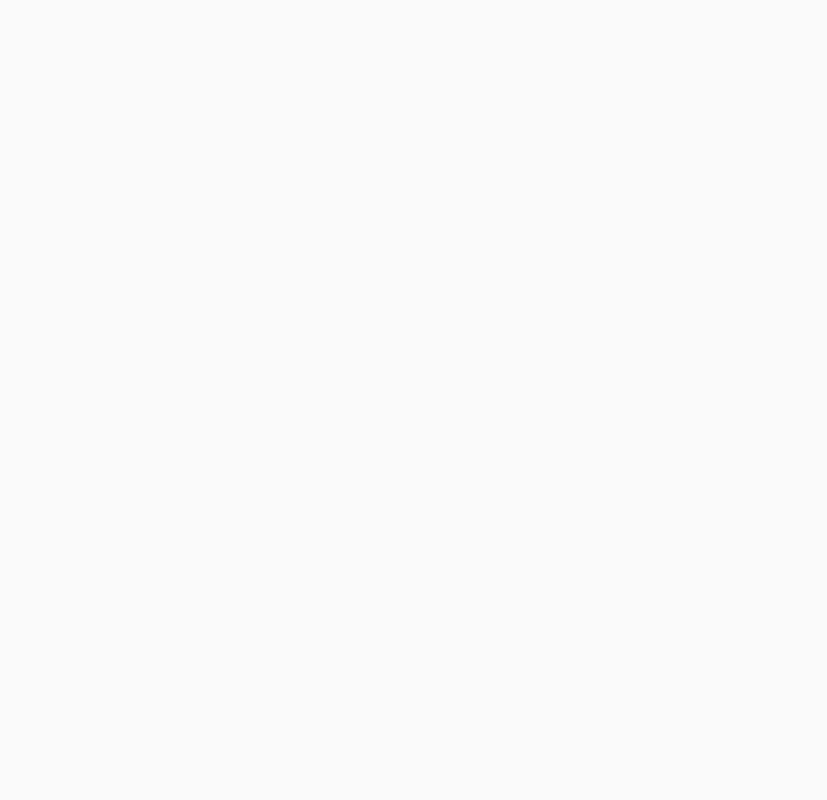
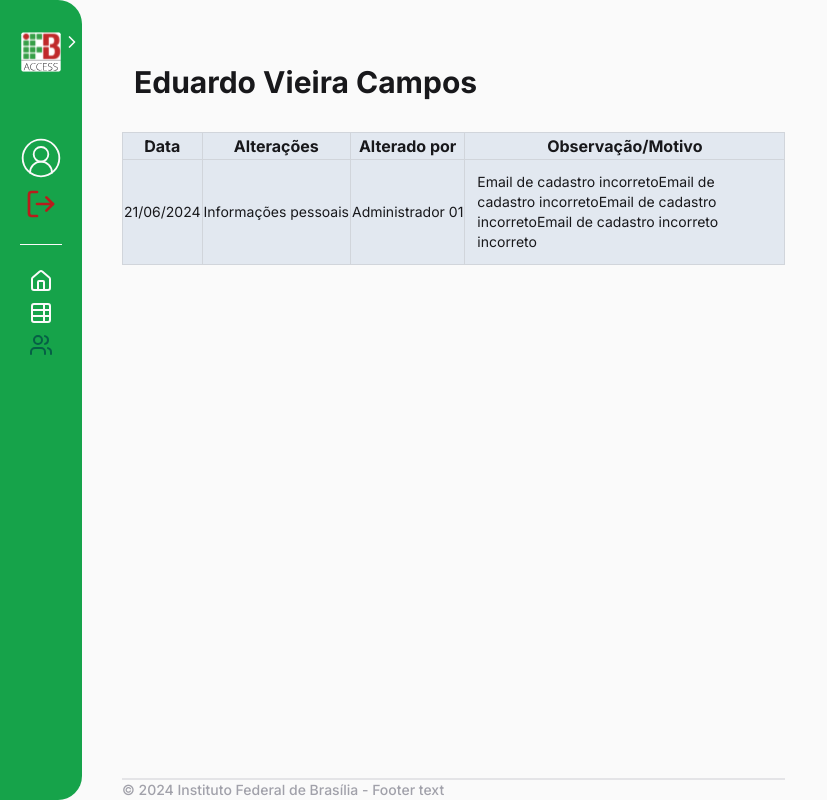
Before and after one commit to Dudobs/sgca-ifb, a React (Vite) app: page /usuarios/1/observacoes in a window 1280 px wide. Before the commit this address had no page. Shown: the whole page, without its empty margins (0-827 px from the left). Built offline with nearby package versions, Linux system fonts and the light colour scheme.

Commit message:
Criando tela de observações de usuários

```diff
--- a/src/app.tsx
+++ b/src/app.tsx
@@ -19,7 +19,7 @@ export function App() {
         <Route path="/usuarios" Component={Usuarios} />
         <Route path="/usuarios/adicionar" Component={AdicionarUsuario} />
         <Route path="/usuarios/editar" Component={EditarUsuario} />
-        <Route path="/usuarios/observacoes" Component={Observacoes} />
+        <Route path="/usuarios/:userId/observacoes" Component={Observacoes} />
         <Route path="/admin" Component={Admin} />
       </Routes>
     </BrowserRouter>
--- a/src/components/button.tsx
+++ b/src/components/button.tsx
@@ -8,6 +8,7 @@ const button = tv({
     variant: {
       primary: 'bg-green-600 hover:bg-green-700 uppercase',
       secondary: 'bg-red-500 hover:bg-red-700 uppercase',
+      reset: 'bg-blue-600 hover:bg-blue-700',
       access_type:
         'w-full bg-transparent text-green-600/80 border border-green-800 font-medium text-center hover:bg-green-500/10 focus:bg-green-600/60 focus:text-zinc-50 flex-1',
     },
--- a/src/components/registros/registries-filter.tsx
+++ b/src/components/registros/registries-filter.tsx
@@ -1,4 +1,4 @@
-import { Search } from 'lucide-react'
+import { FilterX, Search } from 'lucide-react'
 
 import { Form } from '../form/form'
 import { Field } from '../form/field'
@@ -15,7 +15,7 @@ export function RegistriesFilter() {
       <div className="w-2/3 flex flex-wrap gap-4">
         <Field>
           <Label htmlFor="name" label={'Nome:'} />
-          <Input type="text" id="name" name="name" />
+          <Input type="text" id="name" name="name" autoComplete="off" />
         </Field>
 
         <Field>
@@ -48,32 +48,57 @@ export function RegistriesFilter() {
         </Field>
 
         <Field>
-          <Label htmlFor="date" label={'Data'} />
+          <div>
+            <span className="text-sm text-zinc-950 tracking-tight leading-normal">
+              Hora:
+            </span>
             <div id="date" className="flex items-end gap-1">
               <Label htmlFor="startDate" label={'De:'} />
               <Input type="date" id="startDate" name="startDate" />
 
               <Label htmlFor="endDate" label={'Até:'} />
-            <Input type="date" id="endDate" name="endDate" placeholder="até" />
+              <Input
+                type="date"
+                id="endDate"
+                name="endDate"
+                placeholder="até"
+              />
+            </div>
           </div>
         </Field>
 
         <Field>
-          <Label htmlFor="time" label={'Hora'} />
+          <div>
+            <span className="text-sm text-zinc-950 tracking-tight leading-normal">
+              Hora:
+            </span>
             <div id="time" className="flex items-end gap-1">
               <Label htmlFor="startTime" label={'De:'} />
               <Input type="time" id="startTime" name="startTime" />
 
               <Label htmlFor="endTime" label={'Até:'} />
-            <Input type="time" id="endTime" name="endTime" placeholder="até" />
+              <Input
+                type="time"
+                id="endTime"
+                name="endTime"
+                placeholder="até"
+              />
+            </div>
           </div>
         </Field>
       </div>
+
+      <div className="flex gap-2">
+        <Button type="reset" variant="reset" className="normal-case">
+          <FilterX className="size-5" />
+          <span>Limpar filtros</span>
+        </Button>
 
         <Button type="submit" className="normal-case">
           <Search className="size-5 rotate-90" />
           <span>Pesquisar</span>
         </Button>
+      </div>
     </Form>
   )
 }
--- a/src/components/usuarios/menu.tsx
+++ b/src/components/usuarios/user-options.tsx
@@ -6,7 +6,11 @@ import { AlterarStatusAcesso } from '../dialogs/alterar-status-acesso'
 import { TornarAdministrador } from '../dialogs/tornar-administrador'
 import { useState } from 'react'
 
-export function DropdownMenu() {
+type UserProps = {
+  userId: number
+}
+
+export function UserOptions({ userId }: UserProps) {
   // STATE - Adicionar registro
   const [dialogAdicionarRegistroIsOpen, setDialogAdicionarRegistroIsOpen] =
     useState(false)
@@ -61,7 +65,7 @@ export function DropdownMenu() {
           <div className="py-1">
             <MenuItem>
               <a
-                href="/usuarios/editar"
+                href={`/usuarios/${userId}/editar`}
                 className="block px-4 py-2 text-sm text-zinc-950 data-[focus]:bg-green-50 data-[focus]:text-green-900"
               >
                 Editar
@@ -89,7 +93,7 @@ export function DropdownMenu() {
             </MenuItem>
             <MenuItem>
               <a
-                href="/usuarios/observacoes"
+                href={`/usuarios/${userId}/observacoes`}
                 className="block px-4 py-2 text-sm text-zinc-950 data-[focus]:bg-green-50 data-[focus]:text-green-900"
               >
                 Observações
--- a/src/pages/observacoes.tsx
+++ b/src/pages/observacoes.tsx
@@ -1,9 +1,52 @@
+import { Footer } from '../components/footer'
 import { Navbar } from '../components/navbar/navbar'
 
 export function Observacoes() {
   return (
-    <div>
+    <div className="flex gap-10">
       <Navbar />
+
+      <div className="pt-16 pr-10 flex flex-col justify-between gap-8">
+        <main className="flex flex-col gap-8">
+          <h1 className="px-3 font-bold text-3xl">Eduardo Vieira Campos</h1>
+
+          <table className="border border-gray-300">
+            <thead className="text-md font-normal">
+              <tr>
+                <th className="border border-gray-300 bg-slate-200">Data</th>
+                <th className="border border-gray-300 bg-slate-200">
+                  Alterações
+                </th>
+                <th className="border border-gray-300 bg-slate-200">
+                  Alterado por
+                </th>
+                <th className="border border-gray-300 bg-slate-200">
+                  Observação/Motivo
+                </th>
+              </tr>
+            </thead>
+            <tbody className="text-sm">
+              <tr>
+                <td className="h-16 border border-gray-300 bg-slate-200">
+                  21/06/2024
+                </td>
+                <td className="border border-gray-300 bg-slate-200">
+                  Informações pessoais
+                </td>
+                <td className="border border-gray-300 bg-slate-200">
+                  Administrador 01
+                </td>
+                <td className="max-w-80 p-3 border border-gray-300 bg-slate-200">
+                  Email de cadastro incorretoEmail de cadastro incorretoEmail de
+                  cadastro incorretoEmail de cadastro incorreto incorreto
+                </td>
+              </tr>
+            </tbody>
+          </table>
+        </main>
+
+        <Footer />
+      </div>
     </div>
   )
 }
--- a/src/pages/usuarios.tsx
+++ b/src/pages/usuarios.tsx
@@ -17,7 +17,7 @@ import { TableHeader } from '../components/table/table-header'
 import { generateUsers } from '../data/users'
 import { UsersFilter } from '../components/usuarios/users-filter'
 import { Button } from '../components/button'
-import { DropdownMenu } from '../components/usuarios/menu'
+import { UserOptions } from '../components/usuarios/user-options'
 
 interface users {
   index: number
@@ -109,7 +109,7 @@ export function Usuarios() {
                         }
                       >
                         <TableCell>
-                          <DropdownMenu />
+                          <UserOptions userId={user.index} />
                         </TableCell>
                         <TableCell className="min-w-96">{user.name}</TableCell>
                         <TableCell className="min-w-96">{user.email}</TableCell>
```
Lines whose indentation alone changed are shown as unchanged.
